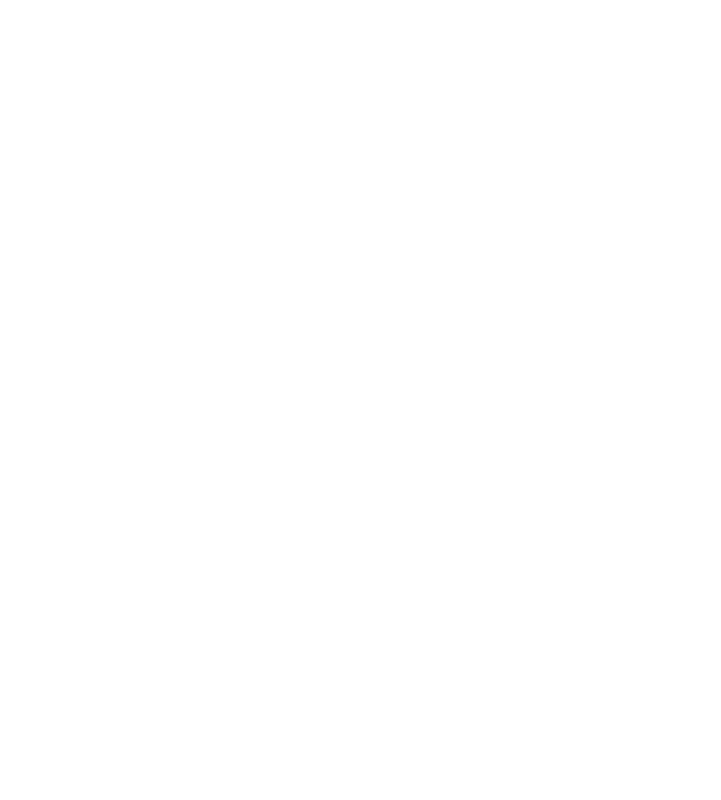
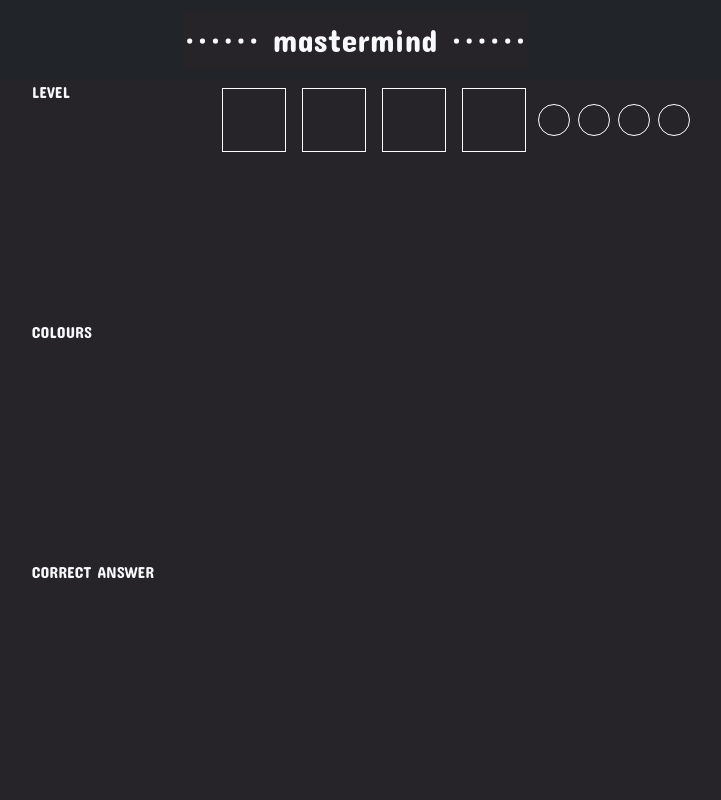
Before and after one commit to ansualo/proyecto3-mastermind, a plain HTML site: page pages/juego.html in a window 1280 px wide. Shown: the whole page, without its empty margins (277-998 px from the left). Drawn offline with nearby package versions, Linux system fonts and the light colour scheme.

Commit message:
feat: create the basic structure of the game page

```diff
--- a/css/styles.css
+++ b/css/styles.css
@@ -80,3 +80,33 @@ body {
     border-radius: 1em;
 
 }
+
+/* GAME PAGE */
+
+.squareGame{
+    width: 2em;
+    height: 2em;
+    border: 0.1em solid white;
+}
+
+.circle{
+    width: 1em;
+    height: 1em;
+    border-radius: 50%;
+    border: 0.1em solid white;
+}
+
+@media (min-width: 768px) {
+    .squareGame{
+        width: 4em;
+        height: 4em;
+        border: 0.1em solid white;
+    }
+
+    .circle{
+        width: 2em;
+        height: 2em;
+        border-radius: 50%;
+        border: 0.1em solid white;
+    }
+}
--- a/pages/juego.html
+++ b/pages/juego.html
@@ -0,0 +1,59 @@
+<!DOCTYPE html>
+<html lang="en">
+<head>
+    <meta charset="UTF-8">
+    <meta http-equiv="X-UA-Compatible" content="IE=edge">
+    <meta name="viewport" content="width=device-width, initial-scale=1.0">
+    <title>MASTERMIND</title>
+    <!-- Font Concert One -->
+    <link rel="preconnect" href="https://fonts.googleapis.com">
+    <link rel="preconnect" href="https://fonts.gstatic.com" crossorigin>
+    <link href="https://fonts.googleapis.com/css2?family=Concert+One&display=swap" rel="stylesheet">
+    <!-- CSS -->
+    <link href="../css/styles.css" rel="stylesheet">
+    <!-- Bootstrap -->
+    <link href="https://cdn.jsdelivr.net/npm/bootstrap@5.3.0-alpha3/dist/css/bootstrap.min.css" rel="stylesheet" integrity="sha384-KK94CHFLLe+nY2dmCWGMq91rCGa5gtU4mk92HdvYe+M/SXH301p5ILy+dN9+nJOZ" crossorigin="anonymous">
+
+</head>
+<body>
+
+    <nav class="navbar p-0">
+        <div class="container-fluid justify-content-center bg-dark heigthNavbar">
+          <a href="../index.html" class="navbar-brand fs-2 text-light">······ mastermind ······</a>
+        </div>
+    </nav>
+
+    <div class="container-fluid background d-flex flex-column flex-md-row justify-content-center text-light">
+
+        <div class="row d-flex flex-column me-5">
+            <div class="col">LEVEL</div>
+            <div class="col">COLOURS</div>
+            <div class="col">CORRECT ANSWER</div>
+        </div>
+
+        <div class="row flex-column">
+            <div class="col-12 d-flex">
+                <div class="d-flex justify-content-evenly">
+                    <div class="squareGame m-2"></div>
+                    <div class="squareGame m-2"></div>
+                    <div class="squareGame m-2"></div>
+                    <div class="squareGame m-2"></div>
+                </div>
+                <div class="d-flex justify-content-evenly align-items-center">
+                    <div class="circle m-1"></div>
+                    <div class="circle m-1"></div>
+                    <div class="circle m-1"></div>
+                    <div class="circle m-1"></div>
+                </div>
+            </div>
+
+        </div>
+
+
+    </div>
+
+
+    <script src="https://cdn.jsdelivr.net/npm/bootstrap@5.3.0-alpha3/dist/js/bootstrap.bundle.min.js" integrity="sha384-ENjdO4Dr2bkBIFxQpeoTz1HIcje39Wm4jDKdf19U8gI4ddQ3GYNS7NTKfAdVQSZe" crossorigin="anonymous"></script>
+    <script src="../js/main.js"></script>
+</body>
+</html>
```
